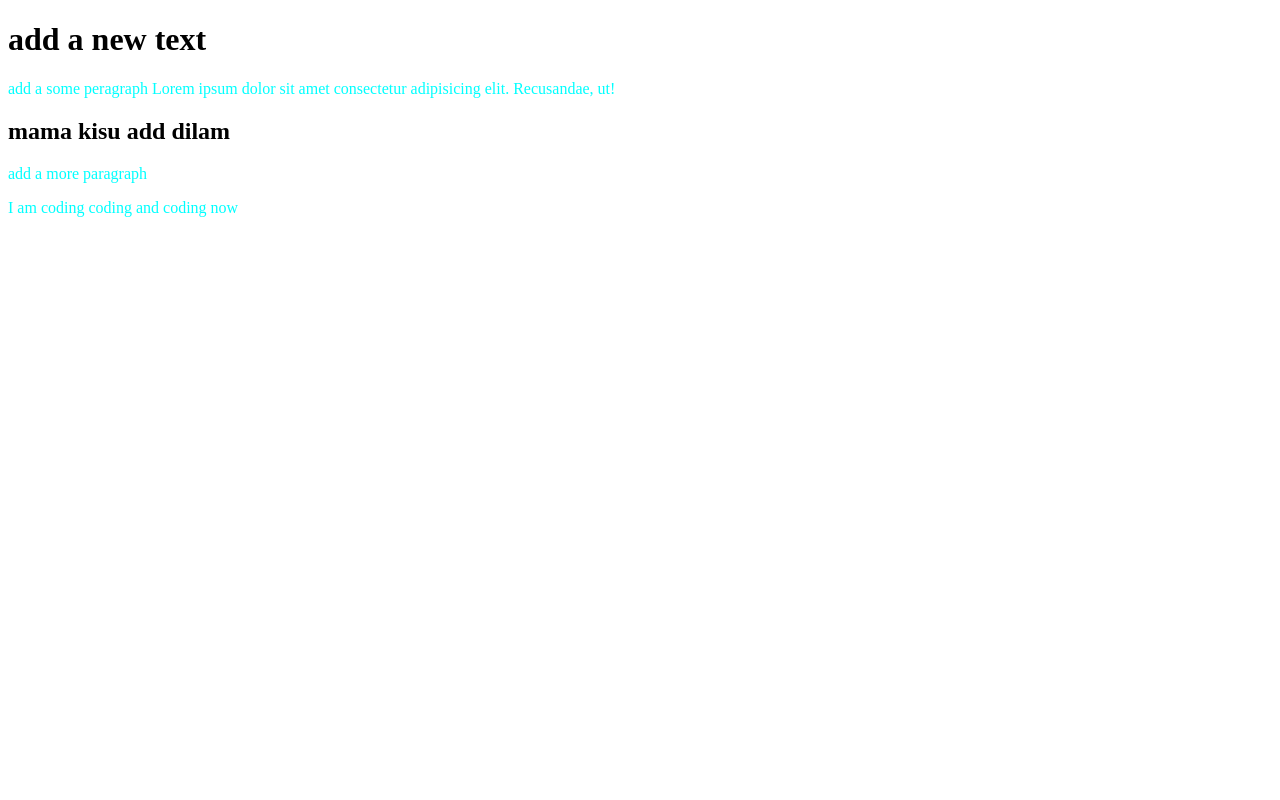
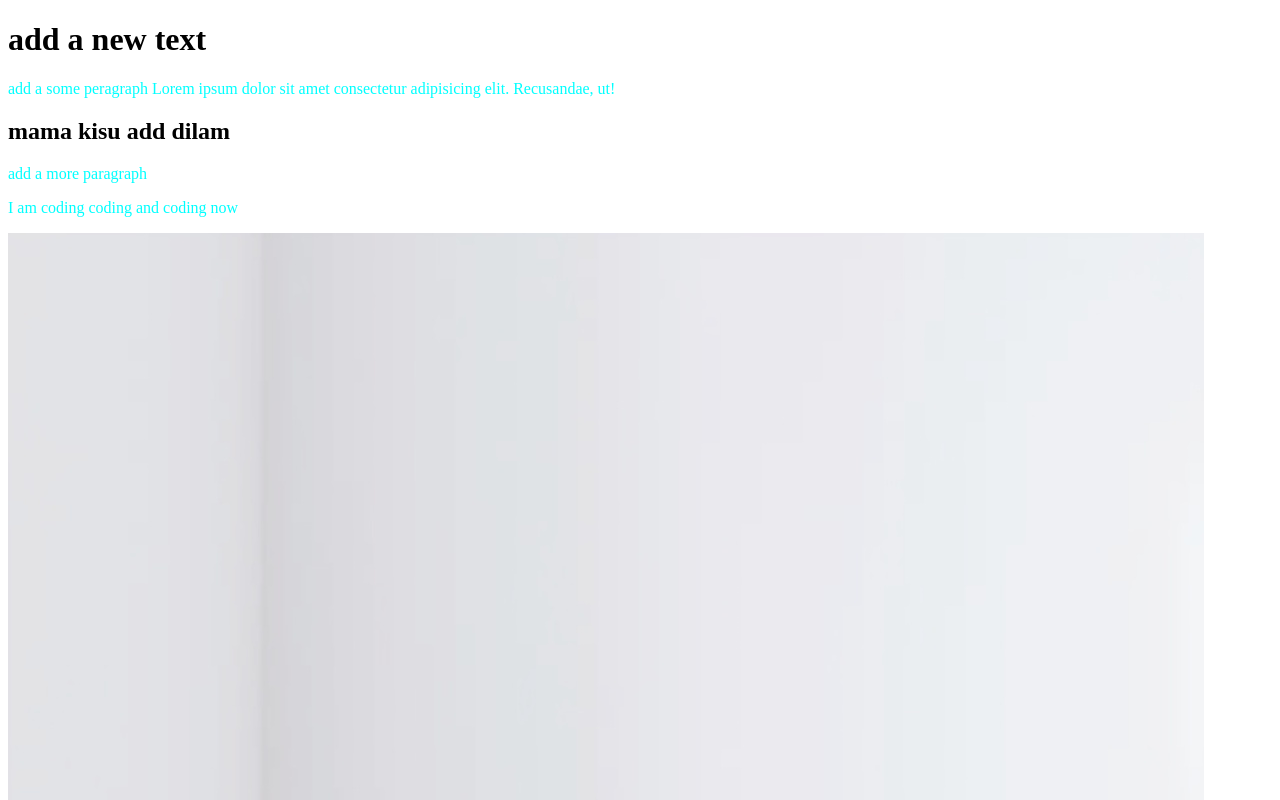
Before and after one commit to Shipon-Roy/my-second-repo, a plain HTML site: page index.html in a window 1280 px wide. Shown: the top 800 px of the page. Drawn offline with Linux system fonts and the light colour scheme.

Commit message:
img added

```diff
--- a/index.html
+++ b/index.html
@@ -13,5 +13,6 @@
     <h2>mama kisu add dilam</h2>
     <p>add a more paragraph</p>
     <p>I am coding coding and coding now</p>
+    <img src="shipon.jpg" alt="">
 </body>
 </html>
```
Also changed, not shown: shipon.jpg (added).
